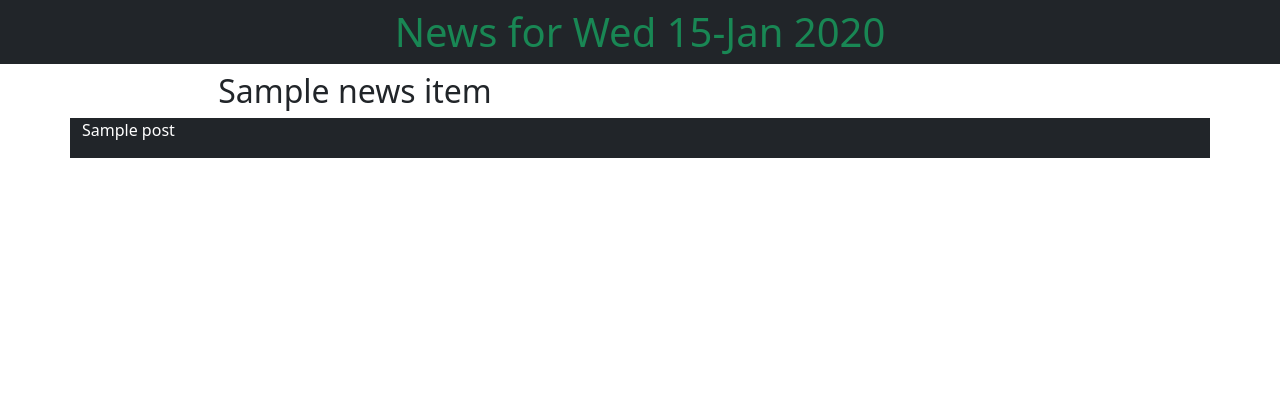
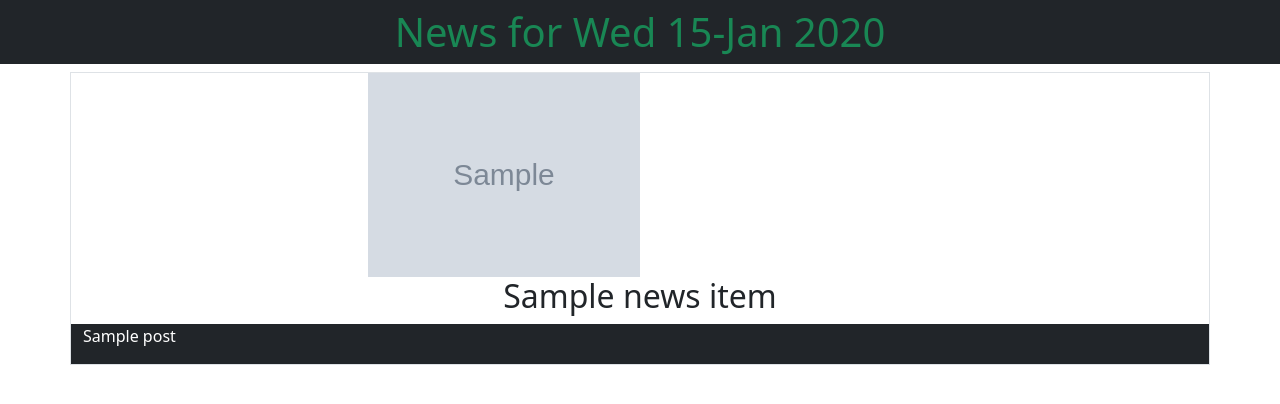
Before and after one commit to MishaelRatemo/news-django, a Django app: template news/templates/all-news/today-news.html in a window 1280 px wide. Shown: the part 86-490 px from the top of the page. Run offline with Django 4.2, Linux system fonts and the light colour scheme; the template is opened without the code that fills it: most values are stand-ins (such as "Sample title", 1, 10 or a date in 2020); grey boxes marked "Sample" are stand-in pictures; some libraries are stand-ins or nearby versions.

Commit message:
update template to display image

```diff
--- a/news/templates/all-news/today-news.html
+++ b/news/templates/all-news/today-news.html
@@ -5,10 +5,15 @@
     <div class='container'>
          <!-- Looping through news   -->
         {% for news_item in news %}
-            <div class="row">
+            <div class="row border justify-content-center d-flex ">
+
                 <!-- displaying News articles -->
                 <div class="col-xs-6 col-sm-6 col-md-6 col-lg-6">
-                <h2 class="text-center"> {{ news_item.title }} </h2>
+                     <!--Display news Article images  -->
+                    <div class="col-xs-6  col-sm-6 col-md-6 col-lg-6">
+                        <img src="{{ news_item.article_image.url }}" class="img-fluid ce" alt="Image">
+                    </div>
+                    <h2 class="text-center"> {{ news_item.title }} </h2>
                 </div>
                 <div class='bg-dark text-white'>
                     <p> {{ news_item.post }}
```
